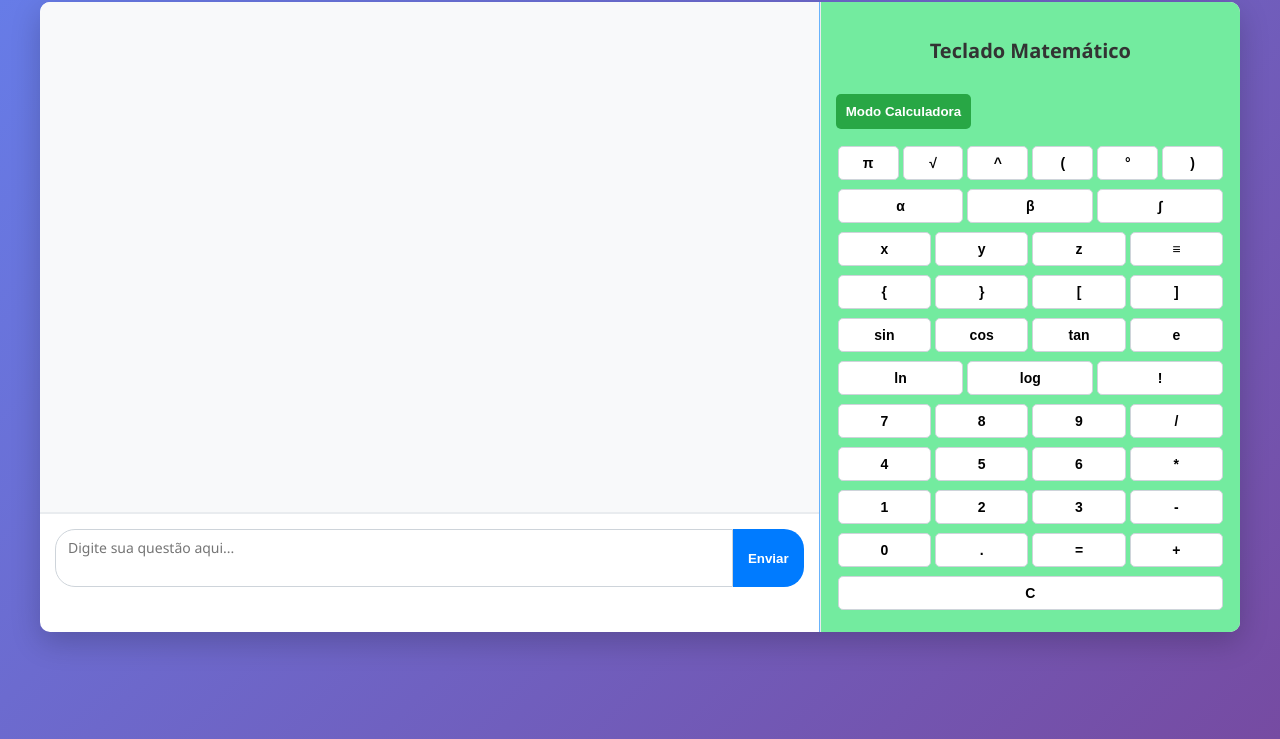
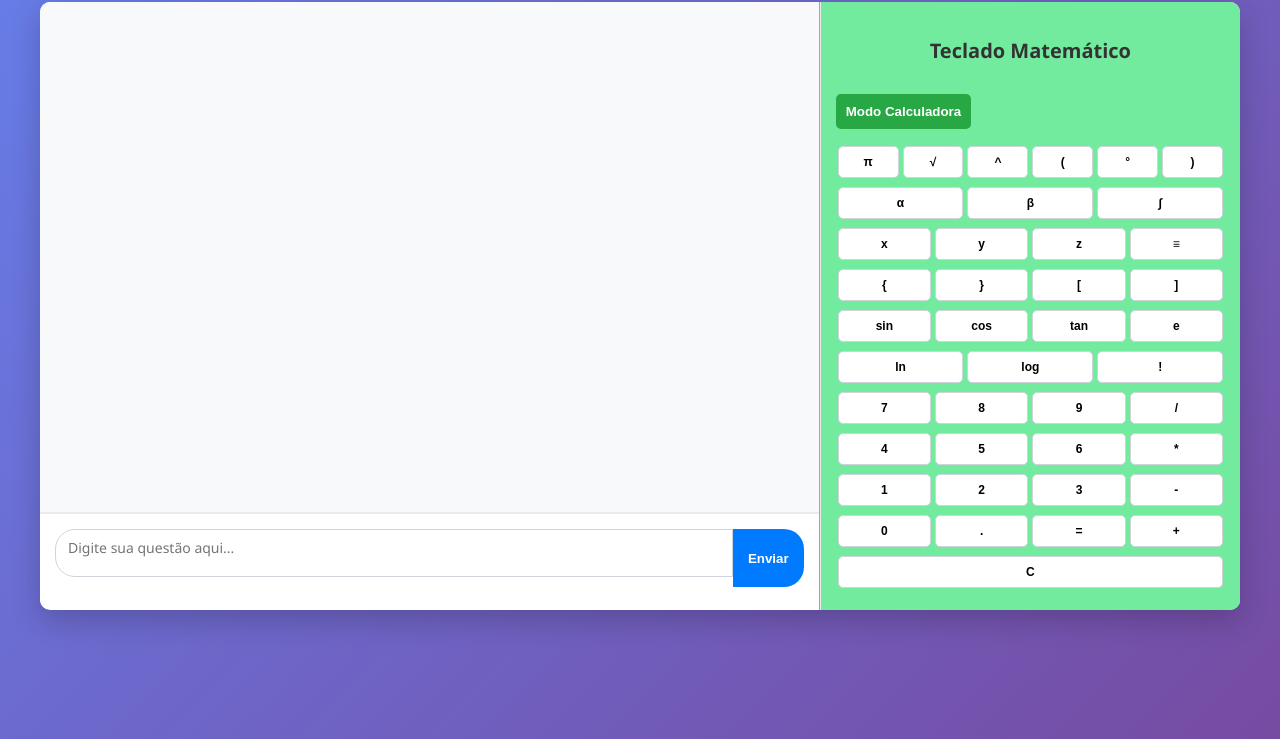
Before and after one commit to Skyjoe/professor-ia, a website: page public/index.html in a window 1280 px wide. Shown: the part 82-821 px from the top of the page. Drawn offline with Linux system fonts and the light colour scheme.

Commit message:
Reduce height and font size in index.html

```diff
--- a/public/index.html
+++ b/public/index.html
@@ -72,7 +72,7 @@
     }
     #textInput {
       flex-grow: 1;
-      height: 40px;
+      height: 30px;
       padding: 8px 12px;
       border: 1px solid #ced4da;
       border-radius: 20px 0 0 20px;
@@ -111,7 +111,7 @@
       border-radius: 5px;
       background: #fff;
       cursor: pointer;
-      font-size: 14px;
+      font-size: 12px;
       font-weight: bold;
     }
     .key:hover {
```
